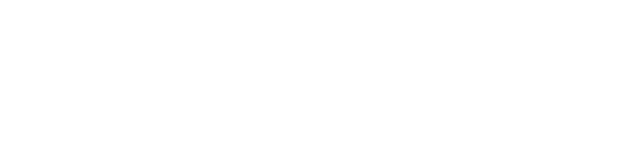
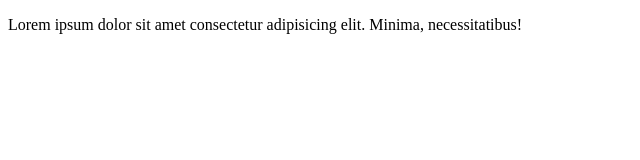
Before and after one commit to AndresHeBa/TareaGit, a plain HTML site: page index.html in a window 1280 px wide. Shown: the whole page, without its empty margins (0-640 px from the left). Drawn offline with Linux system fonts and the light colour scheme.

Commit message:
parrafo_file

```diff
--- a/index.html
+++ b/index.html
@@ -6,6 +6,6 @@
     <title>Document</title>
 </head>
 <body>
-
+    <p>Lorem ipsum dolor sit amet consectetur adipisicing elit. Minima, necessitatibus!</p>
 </body>
 </html>
```
Also changed, not shown: fil2.html (added).
